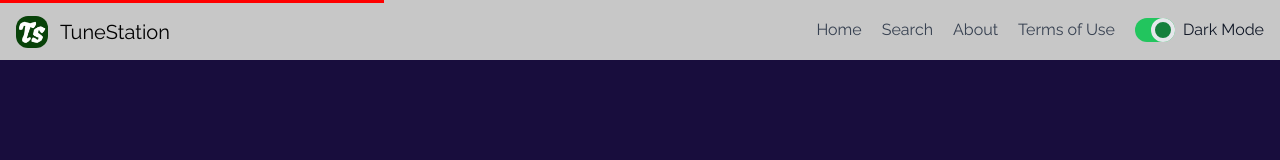
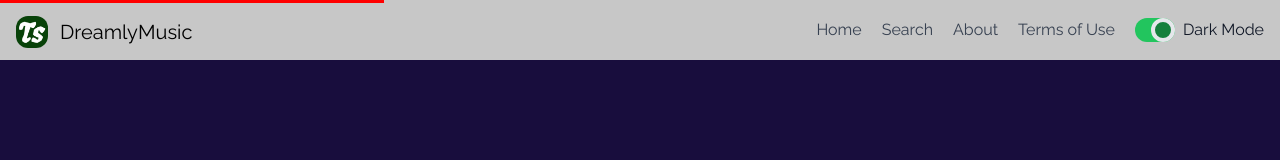
Before and after one commit to kkxstream/music, a React (Create React App) app: page / in a window 1280 px wide. Shown: the top 160 px of the page. Built offline with nearby package versions, Linux system fonts and the light colour scheme; no server answers.

Commit message:
Update NavBar.js

```diff
--- a/src/components/NavBar.js
+++ b/src/components/NavBar.js
@@ -10,7 +10,7 @@ function NavBar(props) { //toggleTheme
                 <nav className="flex flex-wrap items-center justify-between w-full py-2 md:py-3 px-4 text-lg fixed top-0 z-50 dark:text-gray-700 text-gray-400 dark:bg-light-200 bg-deep-900 body-font">
                     <Link to='/' className="flex title-font font-medium items-center dark:text-black text-white my-1 md:mb-0">
                         <img src={logo} className='h-8 w-8 rounded-xl' alt="" />
-                        <span className="hidden ml-3 text-xl md:inline-block ">TuneStation</span>
+                        <span className="hidden ml-3 text-xl md:inline-block ">DreamlyMusic</span>
                     </Link>
 
                     <svg xmlns="http://www.w3.org/2000/svg" id="menu-button" onClick={() => document.getElementById("menu").classList.toggle('hidden')} className="h-6 w-6 cursor-pointer md:hidden block"
```
